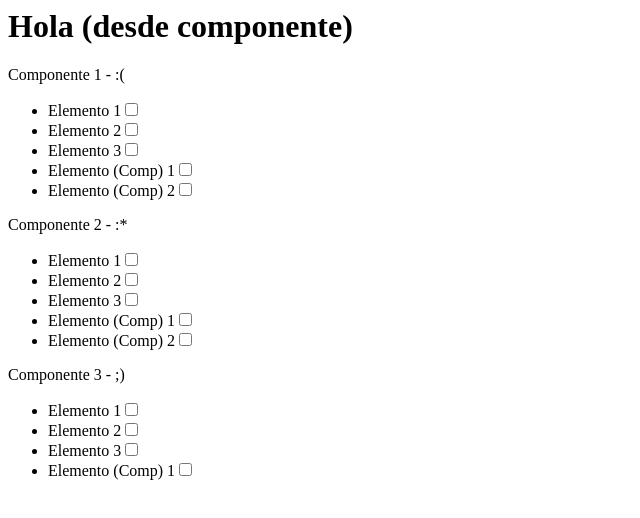
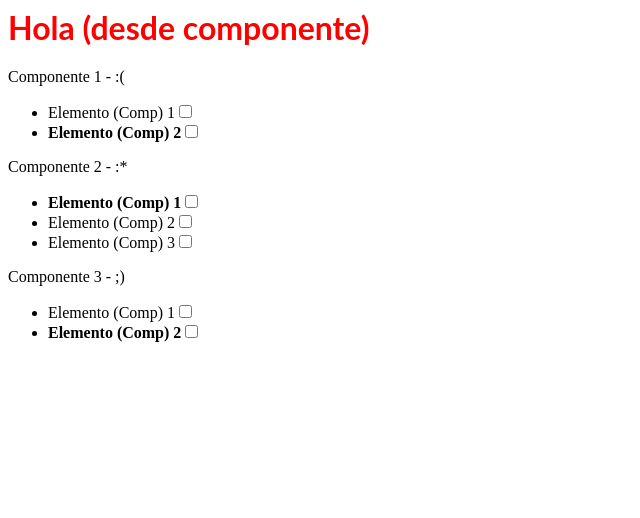
Before and after one commit to AlfredoPalazuelos/EjemploListas, a React (Create React App) app: page / in a window 1280 px wide. Shown: the top 518 px of the page, without its empty margins (0-640 px from the left). Built offline with nearby package versions, Linux system fonts and the light colour scheme.

Commit message:
5 files modified, 1 added

```diff
--- a/src/App.jsx
+++ b/src/App.jsx
@@ -3,9 +3,9 @@ import React from 'react';
 import { Lista } from './components/Lista';
 
 export function App() {
-  const elementos1 = ['Elemento (Comp) 1', 'Elemento (Comp) 2'];
-  const elementos2=['Elemento (Comp) 1', 'Elemento (Comp) 2'];
-  const elementos3=['Elemento (Comp) 1'];
+  const elementos1 = [{done:false,texto: 'Elemento (Comp) 1'},{done:true,texto: 'Elemento (Comp) 2'}];
+  const elementos2 = [{done:true,texto: 'Elemento (Comp) 1'},{done:false,texto: 'Elemento (Comp) 2'},{done:false,texto: 'Elemento (Comp) 3'}];
+  const elementos3 = [{done:false,texto: 'Elemento (Comp) 1'},{done:true,texto: 'Elemento (Comp) 2'}];
 
 
 
--- a/src/components/ComponenteLista.jsx
+++ b/src/components/ComponenteLista.jsx
@@ -1,4 +1,6 @@
 import React from 'react';
+
+import './componente-lista.css';
 
 export default function ComponenteLista(props) {
 
--- a/src/components/Lista.jsx
+++ b/src/components/Lista.jsx
@@ -5,7 +5,7 @@ export function Lista(props) {
 
   if(props.elementos!==undefined){
     for (let i = 0; i < props.elementos.length; i++) {
-      listaComponentes.push(<ComponenteLista done={false} texto={props.elementos[i]} />);
+      listaComponentes.push(<ComponenteLista done={props.elementos[i].done} texto={props.elementos[i].texto} />);
     }
   }
 
@@ -13,9 +13,6 @@ export function Lista(props) {
     <div>
       {props.titulo} - {props.icono}
       <ul>
-        <ComponenteLista texto="Elemento 1" />
-        <ComponenteLista texto="Elemento 2" />
-        <ComponenteLista texto="Elemento 3" />
         {listaComponentes}
       </ul>
     </div>
--- /dev/null
+++ b/src/components/componente-lista.css
@@ -0,0 +1,5 @@
+li.checked{
+
+  font-weight: bold;
+
+}
--- a/src/index.js
+++ b/src/index.js
@@ -1,6 +1,9 @@
 import React from 'react';
 import ReactDOM from 'react-dom';
 
+import './style.css';
+
 import { App } from './App';
 
+
 ReactDOM.render(<App />, document.getElementById('root'));
--- a/src/style.css
+++ b/src/style.css
@@ -1,3 +1,4 @@
 h1, p {
   font-family: Lato;
+  color: red;
 }
```
